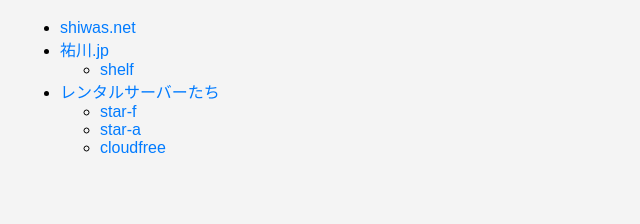
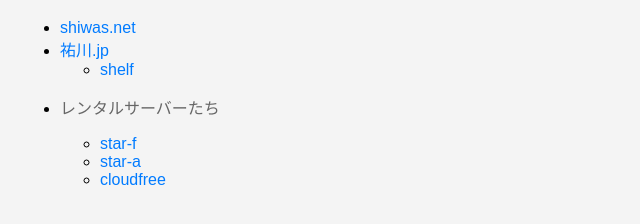
Before and after one commit to s-suke/s-suke.github.io, a plain HTML site: page index.html in a window 1280 px wide. Shown: the part 70-294 px from the top of the page, without its empty margins (0-640 px from the left). Drawn offline with Linux system fonts and the light colour scheme.

Commit message:
Update index.html

```diff
--- a/index.html
+++ b/index.html
@@ -43,7 +43,7 @@
             <ul>
                 <li><a href="https://shelf.祐川.jp">shelf</a></li>
             </ul>
-        <li><a>レンタルサーバーたち</a></li>
+        <li><p>レンタルサーバーたち</p></li>
             <ul>
                 <li><a href="http://fsuke.starfree.jp">star-f</a></li>
                 <li><a href="http://asuke.starfree.jp">star-a</a></li>
```
